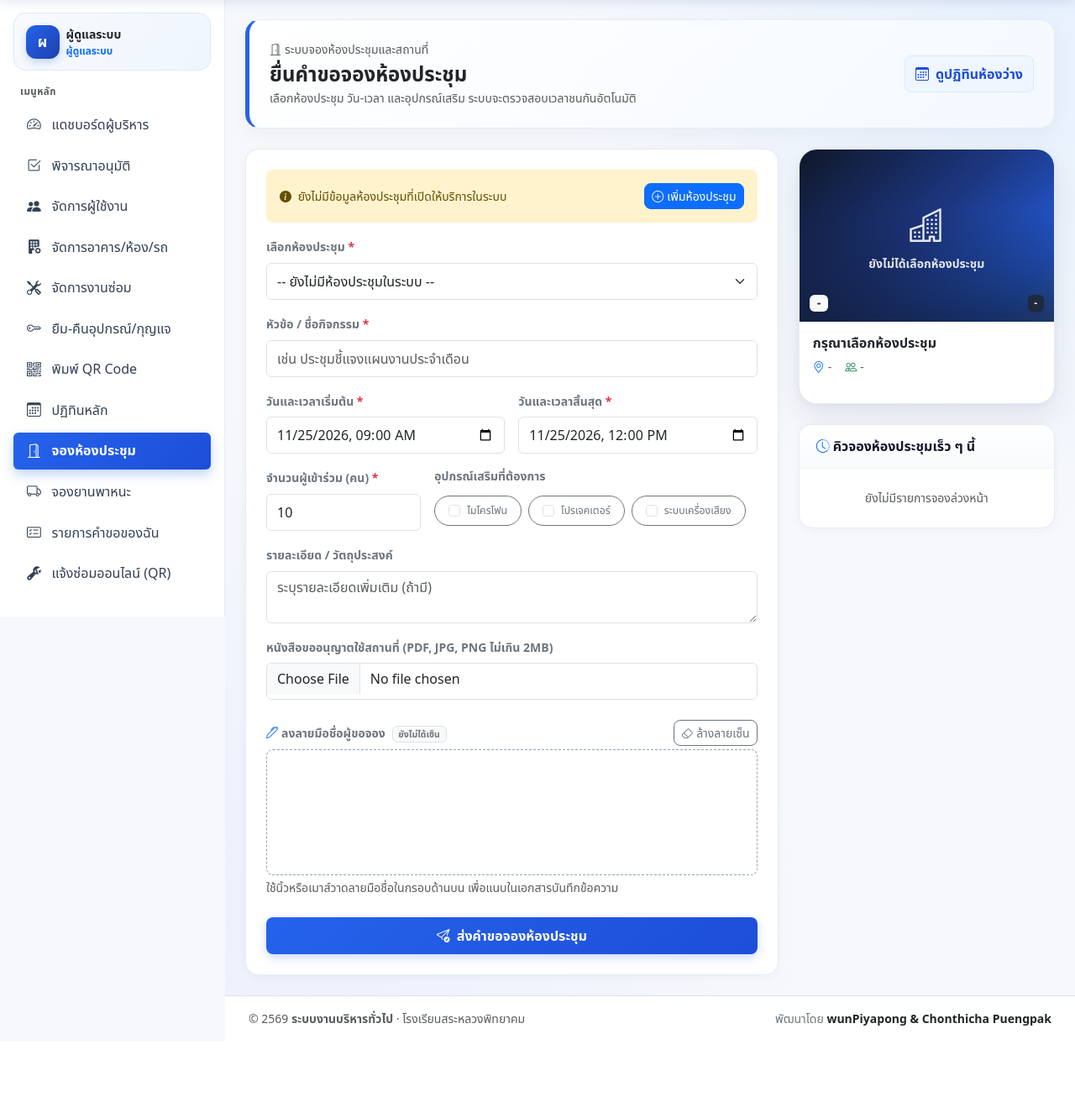
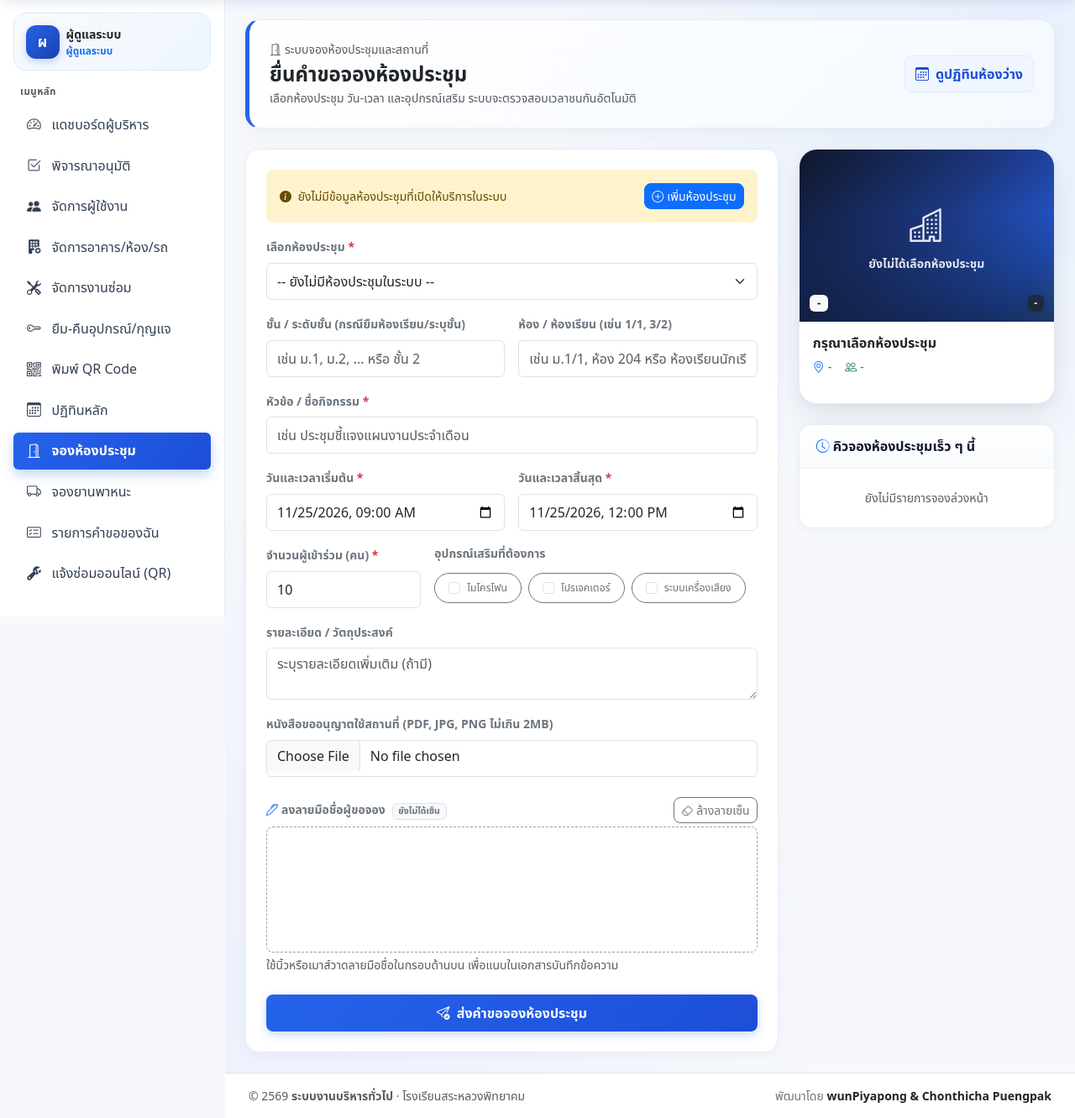
Before and after one commit to 4151zzz/SLP-T, a PHP site: page /book_room.php in a window 1280 px wide. Shown: the part 66-1397 px from the top of the page at 84% size. Before the commit the page ends 1287 px from the top, so only its background shows below. Run offline with PHP 8.4, Linux system fonts and the light colour scheme; a user stored in the database is signed in; data comes from the database, SQL or seed files in the repository; tables that the repository leaves empty hold one stand-in row (values such as "Sample post").

Commit message:
feat: add classroom level and room fields to room booking system

```diff
--- a/approvals.php
+++ b/approvals.php
@@ -335,7 +335,10 @@ require __DIR__ . '/includes/layout_header.php';
                 ['label' => 'วันเวลา',      'value' => thai_date($b['start_datetime'], true, true) . ' – ' . thai_date($b['end_datetime'], true, true)],
             ];
             if ($isRoom) {
-                $detailRows[] = ['label' => 'ห้องประชุม', 'value' => $placeText . ' (' . (int)($b['attendee_count'] ?? 0) . ' คน)'];
+                $classInfo = (!empty($b['class_level']) || !empty($b['class_room']))
+                    ? ' · ชั้น ' . ($b['class_level'] ?: '-') . ' ห้อง ' . ($b['class_room'] ?: '-')
+                    : '';
+                $detailRows[] = ['label' => 'ห้องประชุม/ห้องเรียน', 'value' => $placeText . $classInfo . ' (' . (int)($b['attendee_count'] ?? 0) . ' คน)'];
             } else {
                 $detailRows[] = ['label' => 'ปลายทาง', 'value' => $placeText . ' (' . (int)($b['passenger_count'] ?? 0) . ' คน)'];
                 $vehSummary = !empty($b['vehicle_code'])
--- a/book_room.php
+++ b/book_room.php
@@ -71,6 +71,8 @@ $defaultEnd = $prefillEnd ? str_replace(' ', 'T', substr($prefillEnd, 0, 16)) :
 
 $form = [
     'room_id'        => isset($_GET['room_id']) ? (string)(int)$_GET['room_id'] : (isset($rooms[0]['id']) ? (string)(int)$rooms[0]['id'] : ''),
+    'class_level'    => '',
+    'class_room'     => '',
     'title'          => '',
     'purpose'        => '',
     'start_datetime' => $defaultStart,
@@ -84,6 +86,8 @@ if ($_SERVER['REQUEST_METHOD'] === 'POST') {
     verify_csrf();
 
     $form['room_id']        = trim((string)($_POST['room_id'] ?? ''));
+    $form['class_level']    = mb_substr(trim((string)($_POST['class_level'] ?? '')), 0, 50);
+    $form['class_room']     = mb_substr(trim((string)($_POST['class_room'] ?? '')), 0, 80);
     $form['title']          = trim((string)($_POST['title'] ?? ''));
     $form['purpose']        = trim((string)($_POST['purpose'] ?? ''));
     $form['start_datetime'] = trim((string)($_POST['start_datetime'] ?? ''));
@@ -154,6 +158,7 @@ if ($_SERVER['REQUEST_METHOD'] === 'POST') {
     if (empty($errors)) {
         try {
             ensure_booking_signature_schema($pdo);
+            ensure_booking_classroom_schema($pdo);
             $requesterSigPath = save_signature_data_url($_POST['requester_signature_image'] ?? null, 'req_room');
             $refCode = generate_booking_reference($pdo);
             $eqJson = !empty($form['equipment']) ? json_encode($form['equipment'], JSON_UNESCAPED_UNICODE) : null;
@@ -161,24 +166,26 @@ if ($_SERVER['REQUEST_METHOD'] === 'POST') {
             $stmtIns = $pdo->prepare(
                 'INSERT INTO bookings (
                     reference_code, booking_type, requester_id, requester_type,
-                    room_id, vehicle_id, driver_id, title, purpose,
+                    room_id, class_level, class_room, vehicle_id, driver_id, title, purpose,
                     start_datetime, end_datetime, attendee_count, equipment_requested,
                     permission_letter_path, permission_letter_original_name, requester_signature,
                     destination, passenger_count, current_step, status
                 ) VALUES (
                     :ref, "room", :req_id, :req_type,
-                    :room_id, NULL, NULL, :title, :purpose,
+                    :room_id, :class_level, :class_room, NULL, NULL, :title, :purpose,
                     :start_dt, :end_dt, :attendees, :eq_json,
                     :perm_path, :perm_orig, :req_sig,
                     NULL, NULL, 1, "pending_head"
                 )'
             );
             $stmtIns->execute([
-                ':ref'       => $refCode,
-                ':req_id'    => (int)$user['id'],
-                ':req_type'  => $isExternal ? USER_TYPE_EXTERNAL : USER_TYPE_INTERNAL,
-                ':room_id'   => $roomId,
-                ':title'     => mb_substr($form['title'], 0, 200),
+                ':ref'         => $refCode,
+                ':req_id'      => (int)$user['id'],
+                ':req_type'    => $isExternal ? USER_TYPE_EXTERNAL : USER_TYPE_INTERNAL,
+                ':room_id'     => $roomId,
+                ':class_level' => $form['class_level'] !== '' ? $form['class_level'] : null,
+                ':class_room'  => $form['class_room'] !== '' ? $form['class_room'] : null,
+                ':title'       => mb_substr($form['title'], 0, 200),
                 ':purpose'   => $form['purpose'] !== '' ? $form['purpose'] : null,
                 ':start_dt'  => $startSql,
                 ':end_dt'    => $endSql,
@@ -334,6 +341,42 @@ require __DIR__ . '/includes/layout_header.php';
                             <?php endforeach; ?>
                         </div>
                     <?php endif; ?>
+                </div>
+
+                <div class="row g-3 mb-3">
+                    <div class="col-md-6">
+                        <label for="class_level" class="form-label fw-semibold small text-secondary">ชั้น / ระดับชั้น (กรณียืมห้องเรียน/ระบุชั้น)</label>
+                        <input type="text"
+                               class="form-control touch-target"
+                               id="class_level"
+                               name="class_level"
+                               list="classLevelOptions"
+                               value="<?= e($form['class_level']) ?>"
+                               placeholder="เช่น ม.1, ม.2, ... หรือ ชั้น 2"
+                               data-testid="book-room-class-level">
+                        <datalist id="classLevelOptions">
+                            <option value="ม.1">
+                            <option value="ม.2">
+                            <option value="ม.3">
+                            <option value="ม.4">
+                            <option value="ม.5">
+                            <option value="ม.6">
+                            <option value="ชั้น 1">
+                            <option value="ชั้น 2">
+                            <option value="ชั้น 3">
+                            <option value="ชั้น 4">
+                        </datalist>
+                    </div>
+                    <div class="col-md-6">
+                        <label for="class_room" class="form-label fw-semibold small text-secondary">ห้อง / ห้องเรียน (เช่น 1/1, 3/2)</label>
+                        <input type="text"
+                               class="form-control touch-target"
+                               id="class_room"
+                               name="class_room"
+                               value="<?= e($form['class_room']) ?>"
+                               placeholder="เช่น ม.1/1, ห้อง 204 หรือ ห้องเรียนนักเรียน"
+                               data-testid="book-room-class-room">
+                    </div>
                 </div>
 
                 <div class="mb-3">
--- a/export_csv.php
+++ b/export_csv.php
@@ -77,8 +77,11 @@ if ($type === 'bookings') {
         $isRoom = ($b['booking_type'] === 'room');
         $st = (string)$b['status'];
         $stThai = $statusLabels[$st]['label'] ?? $st;
+        $classExtra = ($isRoom && (!empty($b['class_level']) || !empty($b['class_room'])))
+            ? ' (ชั้น ' . ($b['class_level'] ?: '-') . ' ห้อง ' . ($b['class_room'] ?: '-') . ')'
+            : '';
         $location = $isRoom
-            ? trim(($b['room_code'] ? $b['room_code'] . ' ' : '') . ($b['room_name'] ?? ''))
+            ? trim(($b['room_code'] ? $b['room_code'] . ' ' : '') . ($b['room_name'] ?? '')) . $classExtra
             : (string)($b['destination'] ?? '');
         $vehInfo = !empty($b['vehicle_code'])
             ? $b['vehicle_code'] . ' (' . ($b['plate_number'] ?? '') . ')'
--- a/includes/helpers.php
+++ b/includes/helpers.php
@@ -547,3 +547,27 @@ if (!function_exists('ensure_booking_signature_schema')) {
         }
     }
 }
+
+if (!function_exists('ensure_booking_classroom_schema')) {
+    /**
+     * Ensure bookings.class_level and bookings.class_room columns exist.
+     */
+    function ensure_booking_classroom_schema(PDO $pdo): void
+    {
+        static $checked = false;
+        if ($checked) {
+            return;
+        }
+        $checked = true;
+        try {
+            if (!$pdo->query("SHOW COLUMNS FROM bookings LIKE 'class_level'")->fetch()) {
+                $pdo->exec('ALTER TABLE bookings ADD COLUMN class_level VARCHAR(50) NULL AFTER room_id');
+            }
+            if (!$pdo->query("SHOW COLUMNS FROM bookings LIKE 'class_room'")->fetch()) {
+                $pdo->exec('ALTER TABLE bookings ADD COLUMN class_room VARCHAR(80) NULL AFTER class_level');
+            }
+        } catch (Throwable $e) {
+            // Non-fatal if DB account lacks DDL privileges
+        }
+    }
+}
--- a/print_memo.php
+++ b/print_memo.php
@@ -201,10 +201,13 @@ require __DIR__ . '/includes/layout_header.php';
             </tr>
             <?php if ($isRoom): ?>
                 <tr>
-                    <th>ห้องประชุมที่ขอใช้</th>
+                    <th>ห้องประชุม / ห้องเรียนที่ขอใช้</th>
                     <td>
                         <?= e(($booking['room_code'] ? $booking['room_code'] . ' — ' : '') . ($booking['room_name'] ?: '-')) ?>
                         <?= !empty($booking['room_building']) ? '(' . e($booking['room_building'] . ' ' . ($booking['room_floor'] ?? '')) . ')' : '' ?>
+                        <?php if (!empty($booking['class_level']) || !empty($booking['class_room'])): ?>
+                            <div><strong>ชั้น / ห้องเรียน:</strong> <?= e(trim('ชั้น ' . ($booking['class_level'] ?: '-') . ' ห้อง ' . ($booking['class_room'] ?: '-'))) ?></div>
+                        <?php endif; ?>
                     </td>
                 </tr>
                 <tr>
--- a/sql/schema.sql
+++ b/sql/schema.sql
@@ -115,6 +115,8 @@ CREATE TABLE bookings (
     requester_id INT UNSIGNED NOT NULL,
     requester_type ENUM('internal', 'external') NOT NULL DEFAULT 'internal',
     room_id INT UNSIGNED NULL,
+    class_level VARCHAR(50) NULL,
+    class_room VARCHAR(80) NULL,
     vehicle_id INT UNSIGNED NULL,
     driver_id INT UNSIGNED NULL,
     title VARCHAR(200) NOT NULL,
--- a/sql/slp_admin_production.sql
+++ b/sql/slp_admin_production.sql
@@ -122,6 +122,8 @@ CREATE TABLE bookings (
     requester_id INT UNSIGNED NOT NULL,
     requester_type ENUM('internal', 'external') NOT NULL DEFAULT 'internal',
     room_id INT UNSIGNED NULL,
+    class_level VARCHAR(50) NULL,
+    class_room VARCHAR(80) NULL,
     vehicle_id INT UNSIGNED NULL,
     driver_id INT UNSIGNED NULL,
     title VARCHAR(200) NOT NULL,
```
Also changed, not shown: booking_detail.php (+6 -1 lines), resources_manage.php (+10 -4 lines).
